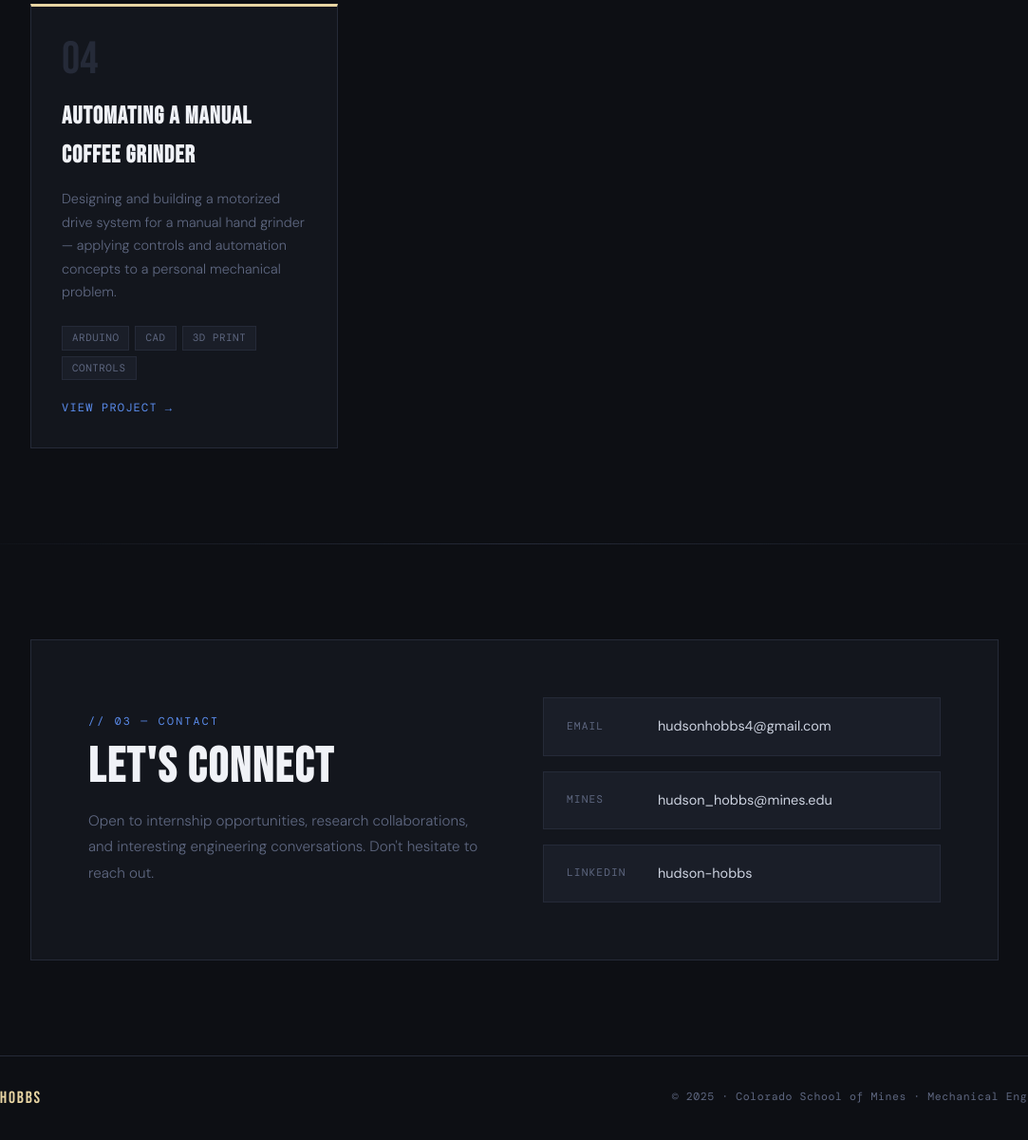
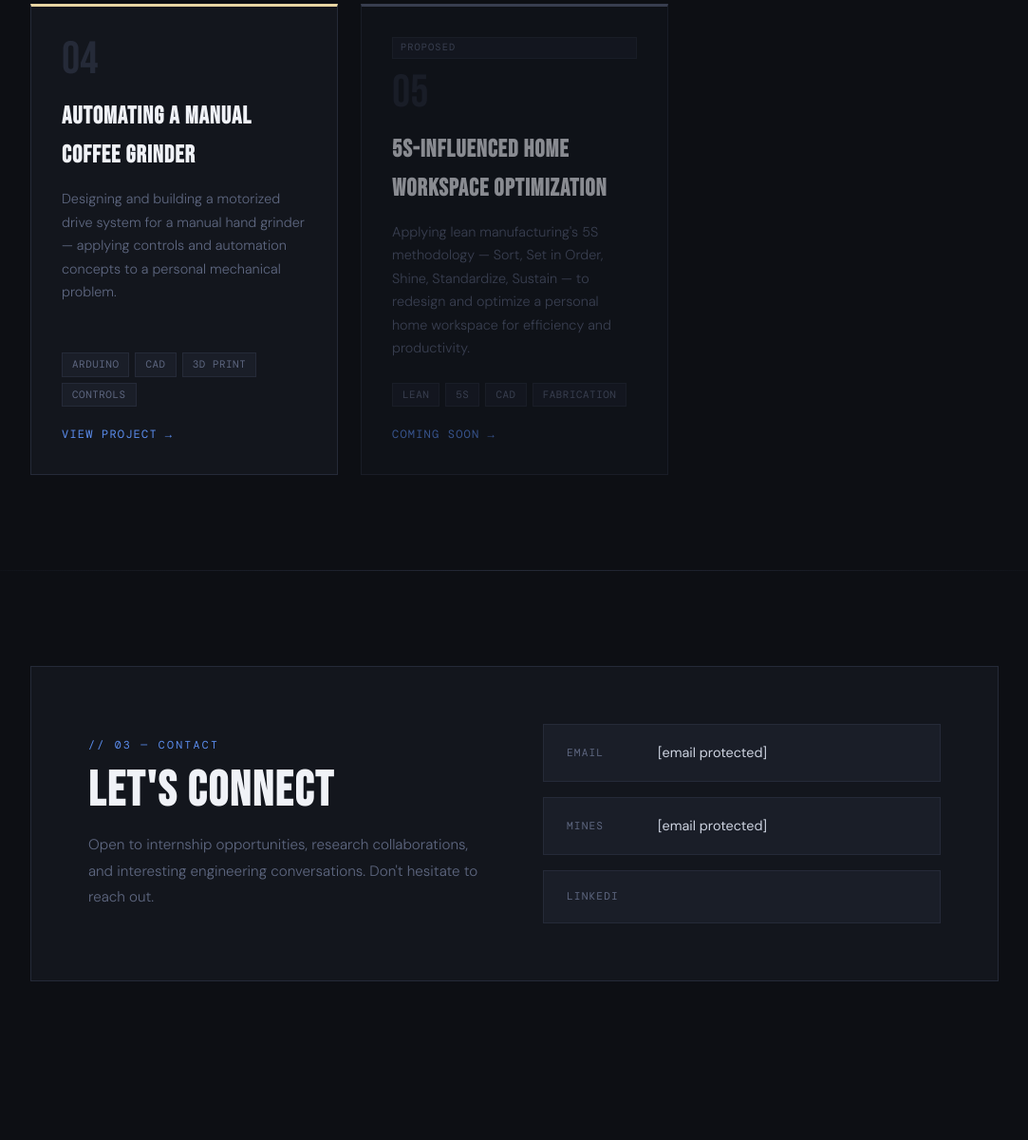
Before and after one commit to hudsonhobbs/Portfolio, a plain HTML site: page index.html in a window 1280 px wide. Shown: the part 2406-3606 px from the top of the page at 95% size, without its empty margins (98-1181 px from the left). After the commit the page ends 3539 px from the top, so only its background shows below. Drawn offline with nearby package versions, Linux system fonts and the light colour scheme.

Commit message:
Add files via upload

```diff
--- a/index.html
+++ b/index.html
@@ -589,6 +589,20 @@
         <span class="project-link">View Project</span>
       </a>
 
+      <div class="project-card wip">
+        <span class="wip-badge">Proposed</span>
+        <div class="project-number">05</div>
+        <h3>5S-Influenced Home Workspace Optimization</h3>
+        <p>Applying lean manufacturing's 5S methodology — Sort, Set in Order, Shine, Standardize, Sustain — to redesign and optimize a personal home workspace for efficiency and productivity.</p>
+        <div class="project-tags">
+          <span class="tag">Lean</span>
+          <span class="tag">5S</span>
+          <span class="tag">CAD</span>
+          <span class="tag">Fabrication</span>
+        </div>
+        <span class="project-link">Coming Soon</span>
+      </div>
+
     </div>
   </div>
 
@@ -603,26 +617,13 @@
         <p>Open to internship opportunities, research collaborations, and interesting engineering conversations. Don't hesitate to reach out.</p>
       </div>
       <div class="contact-links">
-        <a href="mailto:hudsonhobbs4@gmail.com" class="contact-link">
+        <a href="/cdn-cgi/l/email-protection#4a223f2e39252422252828397e0a2d272b232664292527" class="contact-link">
           <span class="contact-link-icon">Email</span>
-          <span class="contact-link-val">hudsonhobbs4@gmail.com</span>
+          <span class="contact-link-val"><span class="__cf_email__" data-cfemail="d5bda0b1a6babbbdbab7b7a6e195b2b8b4bcb9fbb6bab8">[email&#160;protected]</span></span>
         </a>
-        <a href="mailto:hudson_hobbs@mines.edu" class="contact-link">
+        <a href="/cdn-cgi/l/email-protection#432b3627302c2d1c2b2c212130032e2a2d26306d262736" class="contact-link">
           <span class="contact-link-icon">Mines</span>
-          <span class="contact-link-val">hudson_hobbs@mines.edu</span>
+          <span class="contact-link-val"><span class="__cf_email__" data-cfemail="264e5342554948794e49444455664b4f48435508434253">[email&#160;protected]</span></span>
         </a>
         <a href="https://www.linkedin.com/in/hudson-hobbs" target="_blank" class="contact-link">
-          <span class="contact-link-icon">LinkedIn</span>
-          <span class="contact-link-val">hudson-hobbs</span>
-        </a>
-      </div>
-    </div>
-  </div>
-
-  <footer>
-    <div class="footer-logo">Hudson Hobbs</div>
-    <p>&copy; 2025 · Colorado School of Mines · Mechanical Engineering</p>
-  </footer>
-
-</body>
-</html>
+          <span class="contact-link-icon">LinkedI
```
